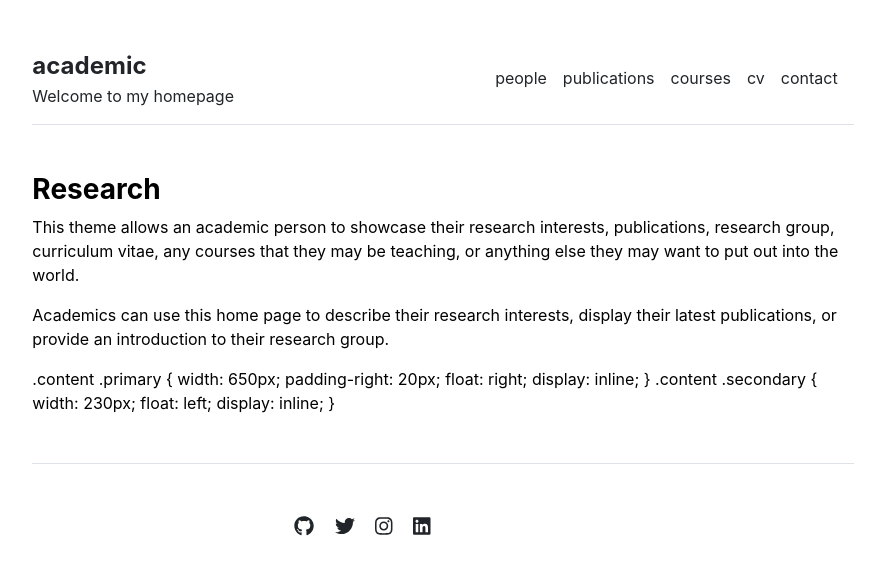
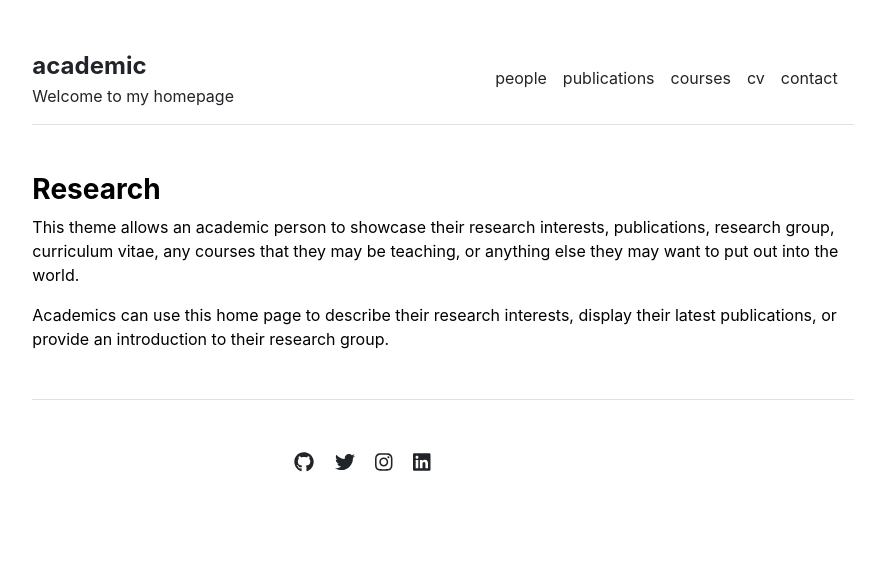
Before and after one commit to akakpokonou/akakpokonou.github.io, a Jekyll site: the page built from index.md, in a window 1280 px wide. Shown: the top 575 px of the page, without its empty margins (197-1082 px from the left). Built offline with Jekyll 4.4.1, drawn with Linux system fonts in a browser that asks for light colours.

Commit message:
Update home.html

```diff
--- a/_layouts/home.html
+++ b/_layouts/home.html
@@ -11,15 +11,3 @@ layout: default
  <img src="{{ site.github.url }}/assets/img/home.jpg" alt="Home" width="100%">
 </div>
 </div>
-
-.content .primary {
-width: 650px;
-padding-right: 20px;
-float: right;
-display: inline;
-}
-.content .secondary {
-width: 230px;
-float: left;
-display: inline;
-}
```
